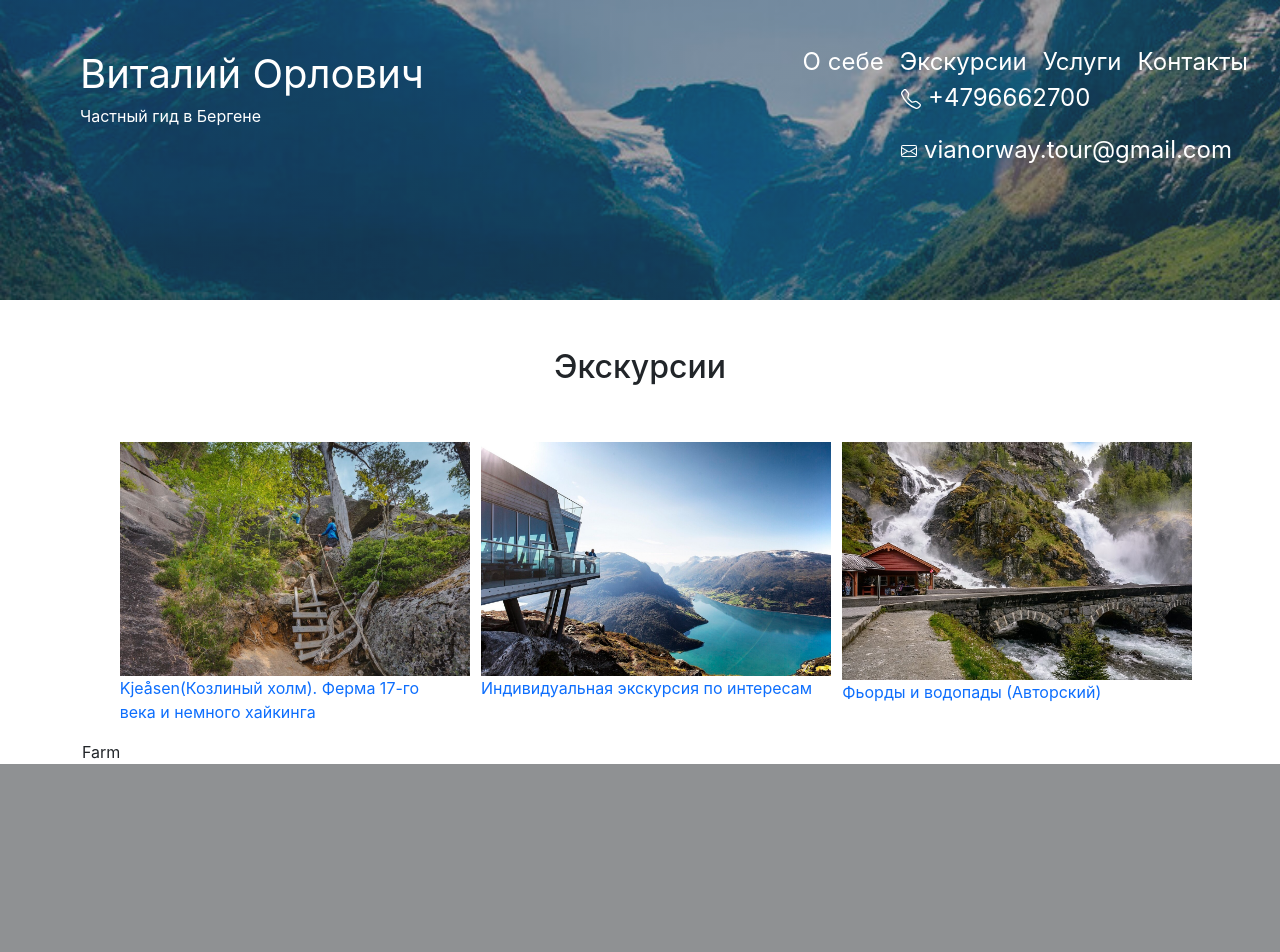
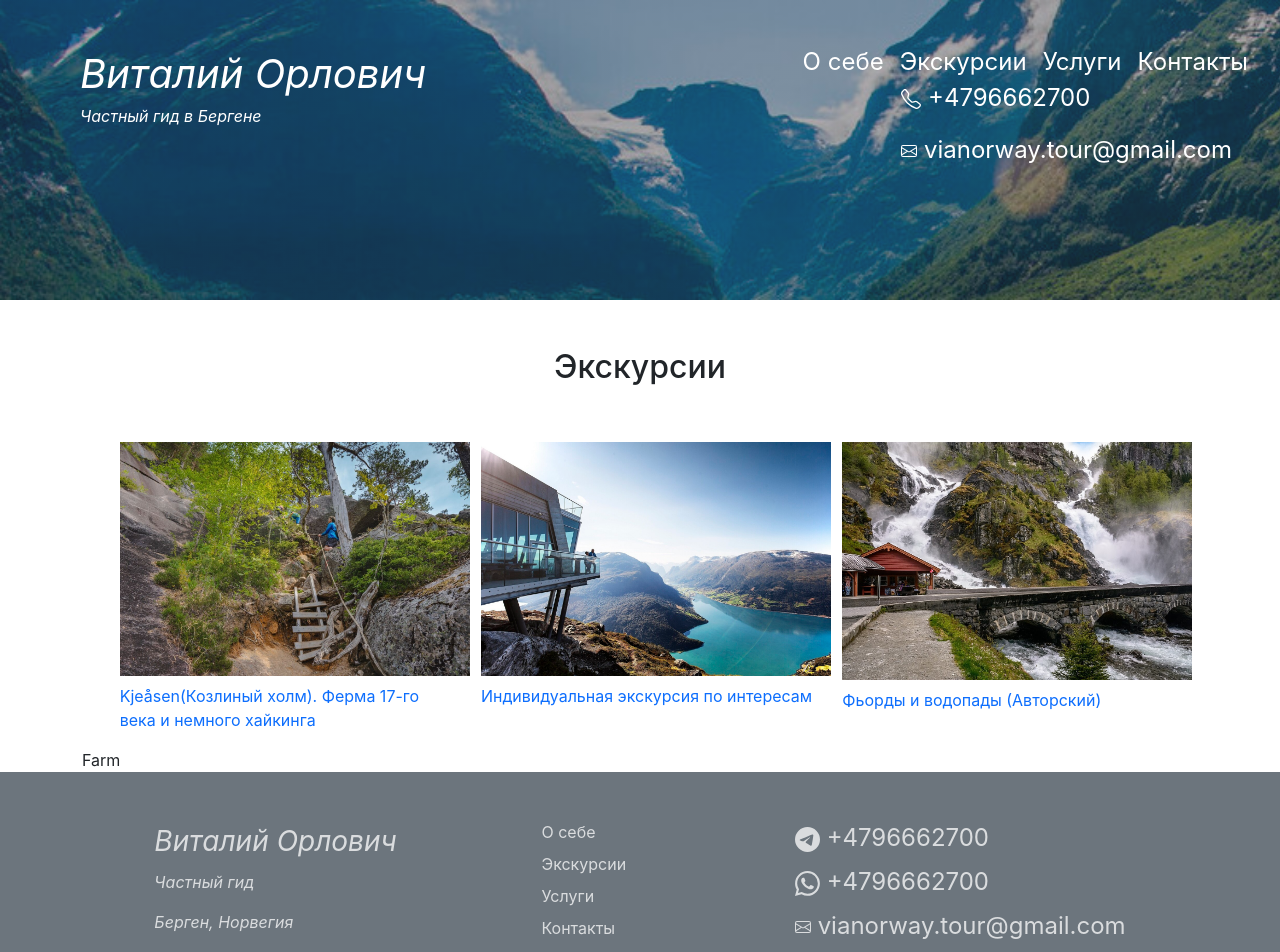
Before and after one commit to Iura-Radulov/bergen-gid, a React (Create React App) app: page /bergen-gid/excursion/farm in a window 1280 px wide. Shown: the top 952 px of the page. Built offline with nearby package versions, Linux system fonts and the light colour scheme.

Commit message:
home page

```diff
--- a/src/components/ExcursionList.jsx
+++ b/src/components/ExcursionList.jsx
@@ -5,11 +5,11 @@
 
 export default function ExcursionList() {
   return (
-    <ul className="d-flex justify-content-around">
+    <ul className="d-block d-lg-flex justify-content-around">
       <li>
         <Link to="/excursion/farm">
           <img src={img1} style={{ width: 350 }} alt="image1" />
-          <p style={{ width: 300 }}>
+          <p style={{ width: 300 }} className="mt-2">
             Kjeåsen(Козлиный холм). Ферма 17-го века и немного хайкинга
           </p>
         </Link>
@@ -17,13 +17,13 @@
       <li>
         <Link to="/excursion/private-tour">
           <img src={img2} style={{ width: 350 }} alt="image1" />
-          <p>Индивидуальная экскурсия по интересам</p>
+          <p className="mt-2">Индивидуальная экскурсия по интересам</p>
         </Link>
       </li>
       <li>
         <Link to="/excursion/waterfalls">
           <img src={img3} style={{ width: 350 }} alt="image1" />
-          <p>Фьорды и водопады (Авторский)</p>
+          <p className="mt-2">Фьорды и водопады (Авторский)</p>
         </Link>
       </li>
     </ul>
--- a/src/components/Footer.jsx
+++ b/src/components/Footer.jsx
@@ -1,5 +1,58 @@
+import { Link, NavLink } from 'react-router-dom';
+import Container from 'react-bootstrap/Container';
+import { telegramIcon, whatsappIcon, mailIcon } from 'icons/svgIcon/svgIcons';
+import Nav from 'react-bootstrap/Nav';
+
 export default function Footer() {
   return (
-    <footer className="bg-dark bg-opacity-50" style={{ height: 200 }}></footer>
+    <footer className="bg-secondary " style={{ height: 200 }}>
+      <Container className="d-flex pt-5 justify-content-around">
+        <div>
+          <Link to="/" className="text-white text-opacity-75 fs-3 fst-italic">
+            Виталий Орлович
+          </Link>
+          <p className="fst-italic text-white text-opacity-75 mt-2">
+            Частный гид
+          </p>
+          <p className="fst-italic text-white text-opacity-75 mt-2">
+            Берген, Норвегия
+          </p>
+        </div>
+        <div className="d-none d-md-flex flex-column">
+          <NavLink className="text-white text-opacity-75" to="about">
+            О себе
+          </NavLink>
+          <NavLink className="mt-2 text-white text-opacity-75" to="excursion">
+            Экскурсии
+          </NavLink>
+          <NavLink className="mt-2 text-white text-opacity-75" to="services">
+            Услуги
+          </NavLink>
+          <NavLink to="contact" className="mt-2 text-white text-opacity-75">
+            Контакты
+          </NavLink>
+        </div>
+        <div>
+          <Nav.Link
+            href="tel:+4796662700"
+            className="ms-4 fs-4 pt-0 text-white text-opacity-75"
+          >
+            {telegramIcon} +4796662700
+          </Nav.Link>
+          <Nav.Link
+            href="tel:+4796662700"
+            className="ms-4 fs-4 pt-0 text-white text-opacity-75 mt-2"
+          >
+            {whatsappIcon} +4796662700
+          </Nav.Link>
+          <Nav.Link
+            href="mailto:vianorway.tour@gmail.com"
+            className="ms-4 fs-4 mt-2 text-white text-opacity-75 d-none d-md-block"
+          >
+            {mailIcon} vianorway.tour@gmail.com
+          </Nav.Link>
+        </div>
+      </Container>
+    </footer>
   );
 }
--- a/src/components/Navigation.jsx
+++ b/src/components/Navigation.jsx
@@ -32,10 +32,10 @@
     <header style={styles.header}>
       <Container fluid className="d-flex">
         <Col className="d-none d-md-block text-white pt-4 px-5">
-          <Link to="/" className="text-white fs-1">
+          <Link to="/" className="text-white fs-1 fst-italic">
             Виталий Орлович
           </Link>
-          <p>Частный гид в Бергене</p>
+          <p className="fst-italic">Частный гид в Бергене</p>
         </Col>
         <Col>
           <Nav className="me-auto pt-4 fs-4 justify-content-end align-items-start">
--- a/src/components/ServicesList.jsx
+++ b/src/components/ServicesList.jsx
@@ -7,7 +7,7 @@
       <li>
         <Link to="/services/transfer">
           <img src={img1} style={{ width: 350 }} alt="image1" />
-          <p style={{ width: 300 }}>
+          <p style={{ width: 300 }} className="mt-2">
             Трансфер в/из аэропорта г.Берген, Трансфер Осло-Берген, Берген-Осло
           </p>
         </Link>
--- a/src/icons/svgIcon/svgIcons.js
+++ b/src/icons/svgIcon/svgIcons.js
@@ -84,7 +84,7 @@
     width="25"
     height="25"
     fill="currentColor"
-    class="bi bi-telegram"
+    className="bi bi-telegram"
     viewBox="0 0 16 16"
   >
     <path d="M16 8A8 8 0 1 1 0 8a8 8 0 0 1 16 0zM8.287 5.906c-.778.324-2.334.994-4.666 2.01-.378.15-.577.298-.595.442-.03.243.275.339.69.47l.175.055c.408.133.958.288 1.243.294.26.006.549-.1.868-.32 2.179-1.471 3.304-2.214 3.374-2.23.05-.012.12-.026.166.016.047.041.042.12.037.141-.03.129-1.227 1.241-1.846 1.817-.193.18-.33.307-.358.336a8.154 8.154 0 0 1-.188.186c-.38.366-.664.64.015 1.088.327.216.589.393.85.571.284.194.568.387.936.629.093.06.183.125.27.187.331.236.63.448.997.414.214-.02.435-.22.547-.82.265-1.417.786-4.486.906-5.751a1.426 1.426 0 0 0-.013-.315.337.337 0 0 0-.114-.217.526.526 0 0 0-.31-.093c-.3.005-.763.166-2.984 1.09z" />
@@ -103,3 +103,16 @@
     <path d="M0 4a2 2 0 0 1 2-2h12a2 2 0 0 1 2 2v8a2 2 0 0 1-2 2H2a2 2 0 0 1-2-2V4Zm2-1a1 1 0 0 0-1 1v.217l7 4.2 7-4.2V4a1 1 0 0 0-1-1H2Zm13 2.383-4.708 2.825L15 11.105V5.383Zm-.034 6.876-5.64-3.471L8 9.583l-1.326-.795-5.64 3.47A1 1 0 0 0 2 13h12a1 1 0 0 0 .966-.741ZM1 11.105l4.708-2.897L1 5.383v5.722Z" />
   </svg>
 );
+
+export const whatsappIcon = (
+  <svg
+    xmlns="http://www.w3.org/2000/svg"
+    width="25"
+    height="25"
+    fill="currentColor"
+    className="bi bi-whatsapp"
+    viewBox="0 0 16 16"
+  >
+    <path d="M13.601 2.326A7.854 7.854 0 0 0 7.994 0C3.627 0 .068 3.558.064 7.926c0 1.399.366 2.76 1.057 3.965L0 16l4.204-1.102a7.933 7.933 0 0 0 3.79.965h.004c4.368 0 7.926-3.558 7.93-7.93A7.898 7.898 0 0 0 13.6 2.326zM7.994 14.521a6.573 6.573 0 0 1-3.356-.92l-.24-.144-2.494.654.666-2.433-.156-.251a6.56 6.56 0 0 1-1.007-3.505c0-3.626 2.957-6.584 6.591-6.584a6.56 6.56 0 0 1 4.66 1.931 6.557 6.557 0 0 1 1.928 4.66c-.004 3.639-2.961 6.592-6.592 6.592zm3.615-4.934c-.197-.099-1.17-.578-1.353-.646-.182-.065-.315-.099-.445.099-.133.197-.513.646-.627.775-.114.133-.232.148-.43.05-.197-.1-.836-.308-1.592-.985-.59-.525-.985-1.175-1.103-1.372-.114-.198-.011-.304.088-.403.087-.088.197-.232.296-.346.1-.114.133-.198.198-.33.065-.134.034-.248-.015-.347-.05-.099-.445-1.076-.612-1.47-.16-.389-.323-.335-.445-.34-.114-.007-.247-.007-.38-.007a.729.729 0 0 0-.529.247c-.182.198-.691.677-.691 1.654 0 .977.71 1.916.81 2.049.098.133 1.394 2.132 3.383 2.992.47.205.84.326 1.129.418.475.152.904.129 1.246.08.38-.058 1.171-.48 1.338-.943.164-.464.164-.86.114-.943-.049-.084-.182-.133-.38-.232z" />
+  </svg>
+);
--- a/src/pages/Home.jsx
+++ b/src/pages/Home.jsx
@@ -6,11 +6,14 @@
 
 export default function Home() {
   return (
-    <div className="bg-success bg-opacity-25">
+    <div className="bg-success bg-opacity-10">
       <Container className="bg-light px-0">
-        <h2 className="p-5 text-center">
+        <h1
+          className="p-5 text-center text-black-50 fw-bold"
+          style={{ fontFamily: 'Apple Chancery', fontStyle: 'italic' }}
+        >
           Индивидуальные экскурсии по Норвегии
-        </h2>
+        </h1>
 
         <div
           style={{
@@ -26,20 +29,23 @@
             position: 'relative',
           }}
         >
-          <h3 className="p-4 text-center text-white position-absolute top-50 start-50 translate-middle w-75">
+          <h3 className="d-none d-md-block d-lg-fs-3 text-center text-white position-absolute top-50 start-50 translate-middle w-75">
             Вы когда-нибудь бывали в сказке? Нет? А хотите? Тогда приезжайте к
             нам в Норвегию! А именно – в Берген. Город всемирного наследия.
-            Город-ворота норвежских фьордов. Город, чья набережная знаменита на
-            весь мир и находится под охраной ЮНЕСКО. Отсюда, из Бергена и
-            начинаются все наши экскурсии в мир фантастической норвежской
-            природы. Мы покажем вам настоящую Норвегию!!!
+            Город-ворота норвежских фьордов. Отсюда, из Бергена и начинаются все
+            наши экскурсии в мир фантастической норвежской природы. Мы покажем
+            вам настоящую Норвегию!!!
           </h3>
+          <p className="d-block d-md-none  fs-4 d-lg-fs-3 text-center text-white position-absolute top-50 start-50 translate-middle w-75">
+            Вы когда-нибудь бывали в сказке? Нет? А хотите? Тогда приезжайте к
+            нам в Норвегию! А именно – в Берген. Город всемирного наследия.
+          </p>
           <Button
             variant="primary"
             size="lg"
             active
             className="position-absolute start-50 translate-middle"
-            style={{ bottom: 100 }}
+            style={{ bottom: 80 }}
           >
             Заказать экскурсию
           </Button>
```
Also changed, not shown: 1 other file (tests, documents, lock files or other folders).
